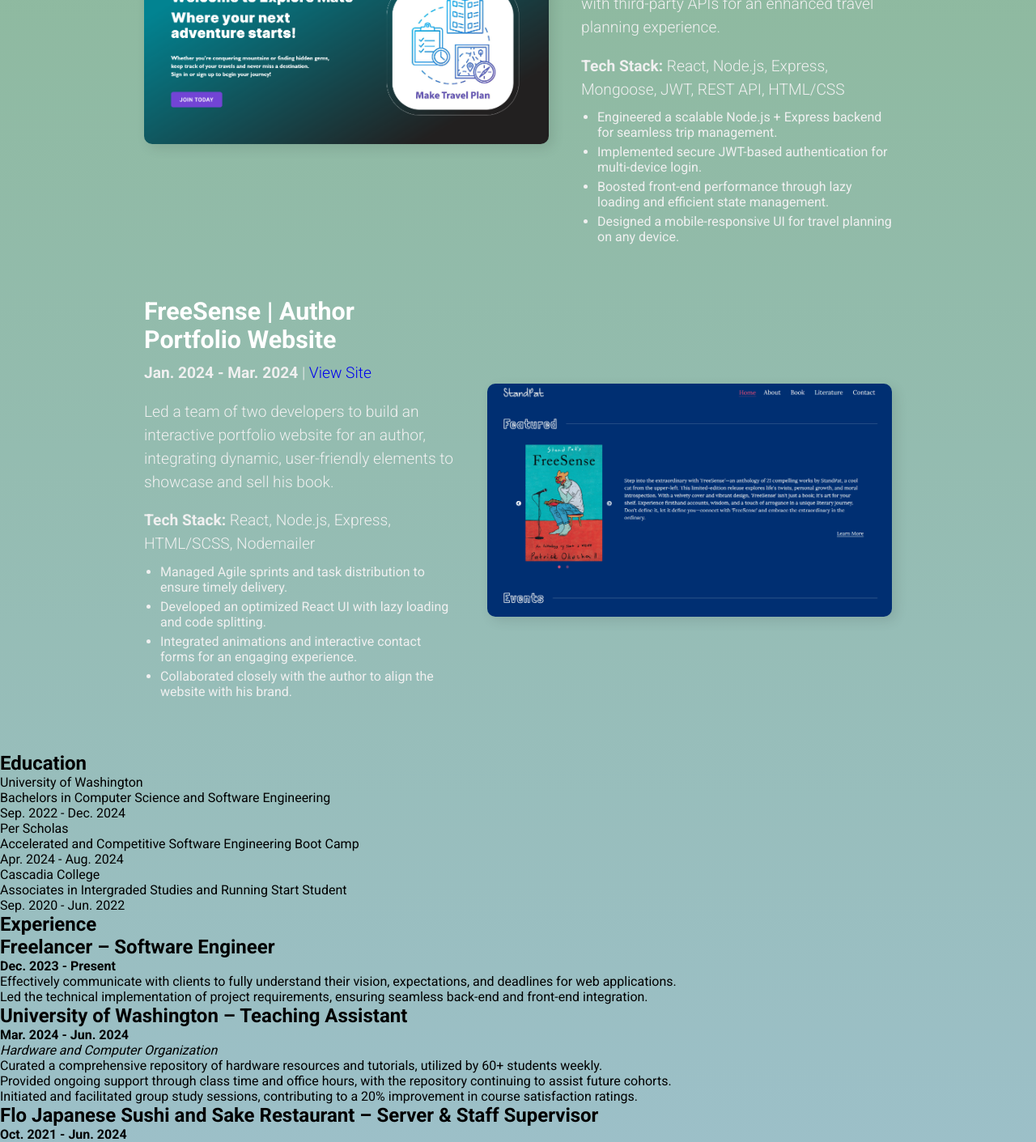
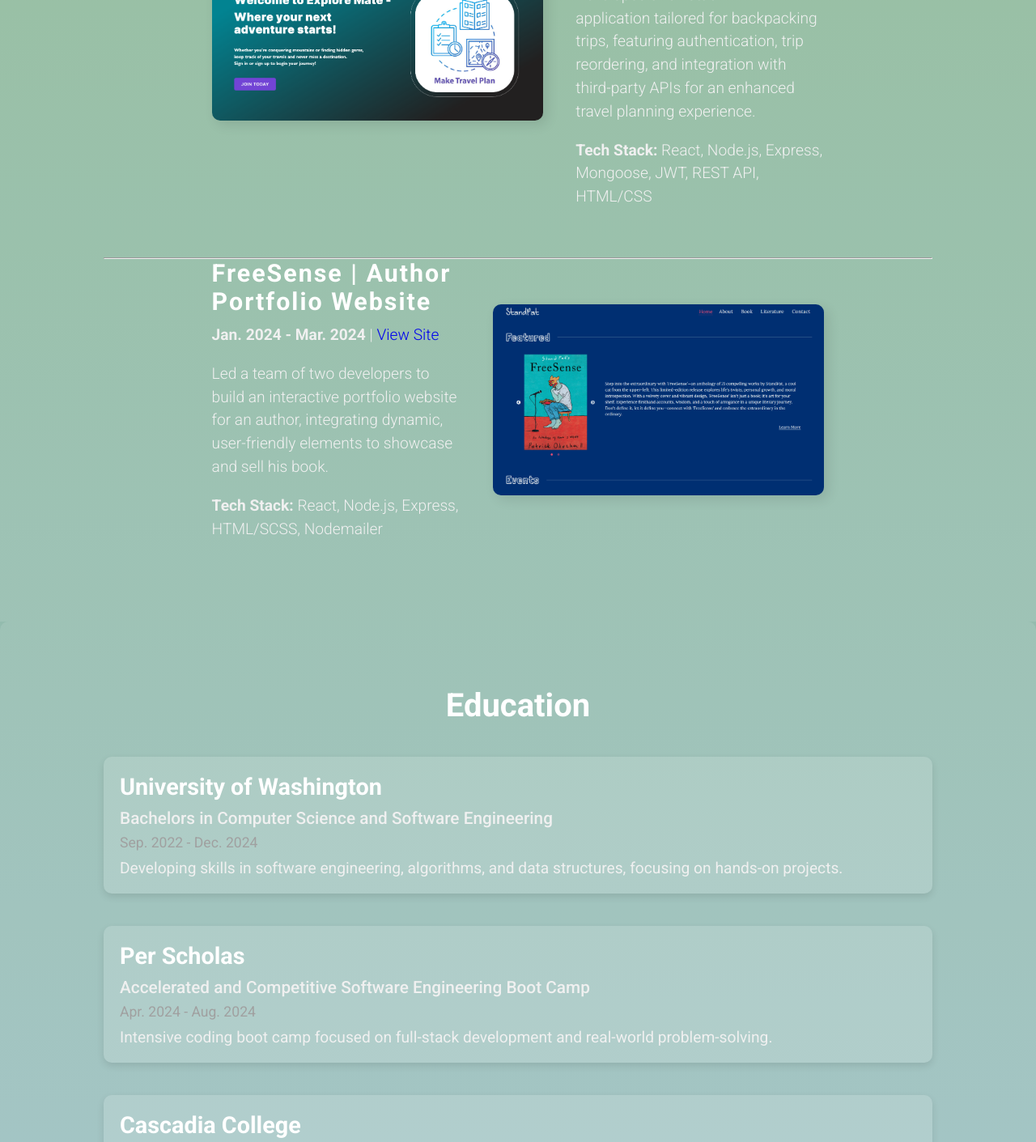
Before and after one commit to saidmsajady/portfolio, a React (Vite) app: page / in a window 1280 px wide. Shown: the part 1120-2531 px from the top of the page at 81% size. Built offline with nearby package versions, Linux system fonts and the light colour scheme.

Commit message:
Working on Education now

```diff
--- a/src/App.jsx
+++ b/src/App.jsx
@@ -14,7 +14,7 @@ function App() {
       <header className="hero">
         <div className="hero-content">
           <div className="hero-text">
-            <h1>This is</h1>
+            <h2>This is</h2>
             <h1>Said Masih Sajady</h1>
             <h2>Developer | Innovator | Problem Solver</h2>
             <h3>
@@ -31,7 +31,7 @@ function App() {
       {/* <li>Lara Concrete LLC - Website Rebranding</li> */}
 
       {/* Projects Section */}
-      <section id="projects">
+      <section id="projects" className="section-divider">
         <h1 id="title">Projects</h1>
 
         {/* Explore Mate - Image Left, Content Right */}
@@ -46,14 +46,16 @@ function App() {
             </p>
             <br/>
             <p><strong>Tech Stack:</strong> React, Node.js, Express, Mongoose, JWT, REST API, HTML/CSS</p>
-            <ul>
+            {/* <ul>
               <li>Engineered a scalable Node.js + Express backend for seamless trip management.</li>
               <li>Implemented secure JWT-based authentication for multi-device login.</li>
               <li>Boosted front-end performance through lazy loading and efficient state management.</li>
               <li>Designed a mobile-responsive UI for travel planning on any device.</li>
-            </ul>
+            </ul> */}
           </div>
         </div>
+
+        <hr/>
 
         {/* FreeSense - Image Right, Content Left */}
         <div className="project-container project-reverse">
@@ -67,12 +69,12 @@ function App() {
             </p>
             <br/>
             <p><strong>Tech Stack:</strong> React, Node.js, Express, HTML/SCSS, Nodemailer</p>
-            <ul>
+            {/* <ul>
               <li>Managed Agile sprints and task distribution to ensure timely delivery.</li>
               <li>Developed an optimized React UI with lazy loading and code splitting.</li>
               <li>Integrated animations and interactive contact forms for an engaging experience.</li>
               <li>Collaborated closely with the author to align the website with his brand.</li>
-            </ul>
+            </ul> */}
           </div>
           <img src={FreeSenseImage} alt="FreeSense Project" className="project-image"/>
         </div>
@@ -81,18 +83,40 @@ function App() {
       {/* Education Section */}
       <section id="education">
         <h1>Education</h1>
-        <ul>
-          <li>University of Washington</li>
-          <p>Bachelors in Computer Science and Software Engineering</p>
-          <p>Sep. 2022 - Dec. 2024</p>
-          <li>Per Scholas</li>
-          <p>Accelerated and Competitive Software Engineering Boot Camp</p>
-          <p>Apr. 2024 - Aug. 2024</p>
-          <li>Cascadia College</li>
-          <p>Associates in Intergraded Studies and Running Start Student</p>
-          <p>Sep. 2020 - Jun. 2022</p>
-        </ul>
+
+        <div className="education-container">
+          {/* University of Washington */}
+          <div className="education-item">
+            <h2>University of Washington</h2>
+            <p className="degree">Bachelors in Computer Science and Software Engineering</p>
+            <p className="date-range">Sep. 2022 - Dec. 2024</p>
+            <p className="description">
+              Developing skills in software engineering, algorithms, and data structures, focusing on hands-on projects.
+            </p>
+          </div>
+
+          {/* Per Scholas */}
+          <div className="education-item">
+            <h2>Per Scholas</h2>
+            <p className="degree">Accelerated and Competitive Software Engineering Boot Camp</p>
+            <p className="date-range">Apr. 2024 - Aug. 2024</p>
+            <p className="description">
+              Intensive coding boot camp focused on full-stack development and real-world problem-solving.
+            </p>
+          </div>
+
+          {/* Cascadia College */}
+          <div className="education-item">
+            <h2>Cascadia College</h2>
+            <p className="degree">Associates in Integrated Studies and Running Start Student</p>
+            <p className="date-range">Sep. 2020 - Jun. 2022</p>
+            <p className="description">
+              Completed an accelerated high school and college program, taking advanced courses in computer science.
+            </p>
+          </div>
+        </div>
       </section>
+
 
       {/* Experience Section */}
       <section id="experience">
--- a/src/index.css
+++ b/src/index.css
@@ -86,10 +86,23 @@ a {
   box-shadow: 0px 4px 10px rgba(0, 0, 0, 0.2);
 }
 
+/* Section Divider */
+.section-divider {
+  background-color: rgba(255, 255, 255, 0.1);
+  padding: 40px 10%;
+}
+
+.section-divider h2 {
+  color: #fff;
+  letter-spacing: 2px;
+  margin-bottom: 10px;
+}
+
 /* Projects Section */
 .projects {
+  background: rgba(255, 255, 255, 0.1);
   padding: 80px 10%;
-  background: inherit;
+  border-radius: 10px;
 }
 
 .project-container {
@@ -138,3 +151,55 @@ a {
   color: #f0f0f0;
   margin-bottom: 5px;
 }
+
+/* Education Section */
+#education {
+  background: rgba(255, 255, 255, 0.1);
+  padding: 80px 10%;
+  border-radius: 10px;
+}
+
+#education h1 {
+  font-size: 2.5rem;
+  color: #fff;
+  text-align: center;
+  margin-bottom: 40px; /* Added more space for better separation */
+}
+
+/* Flex Layout for Vertical Sections */
+.education-container {
+  display: flex;
+  flex-direction: column; /* Stack the items vertically */
+  gap: 40px; /* Space between each section */
+}
+
+.education-item {
+  background: rgba(255, 255, 255, 0.15);
+  padding: 20px;
+  border-radius: 10px;
+  box-shadow: 0 4px 10px rgba(0, 0, 0, 0.1);
+}
+
+.education-item h2 {
+  font-size: 1.8rem;
+  color: #fff;
+  margin-bottom: 10px;
+}
+
+.education-item .degree {
+  font-weight: 500;
+  font-size: 1.3rem;
+  color: #f0f0f0;
+  margin-bottom: 8px;
+}
+
+.education-item .date-range {
+  font-size: 1.1rem;
+  color: #a0a0a0;
+}
+
+.education-item .description {
+  font-size: 1.2rem;
+  color: #f0f0f0;
+  margin-top: 10px;
+}
```
